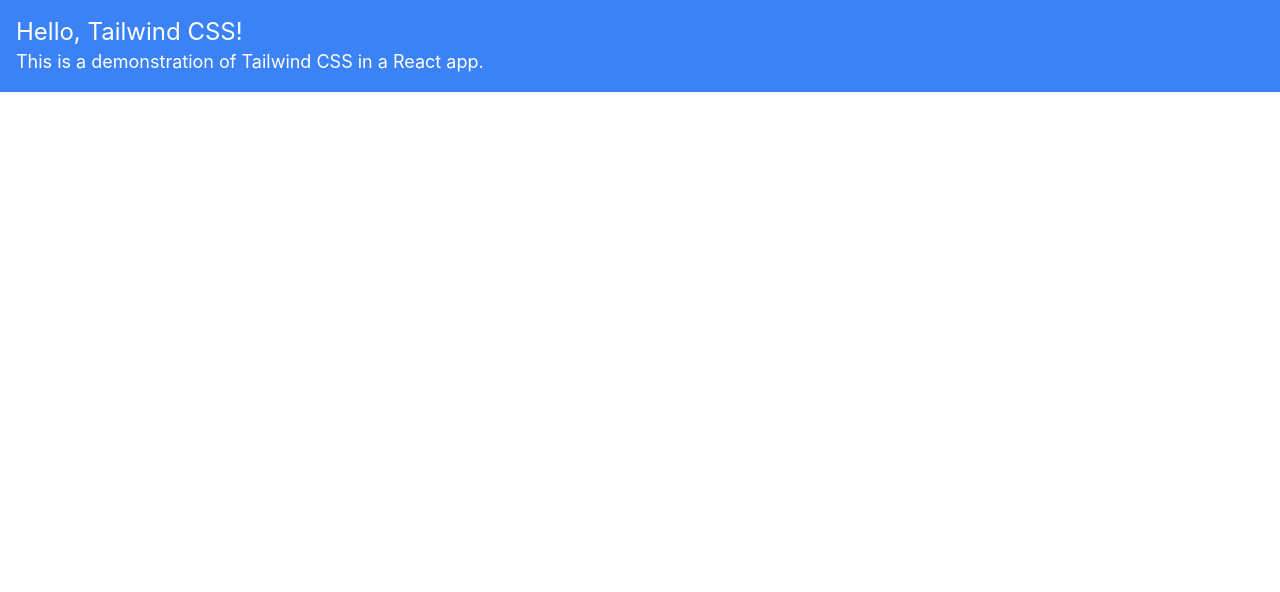
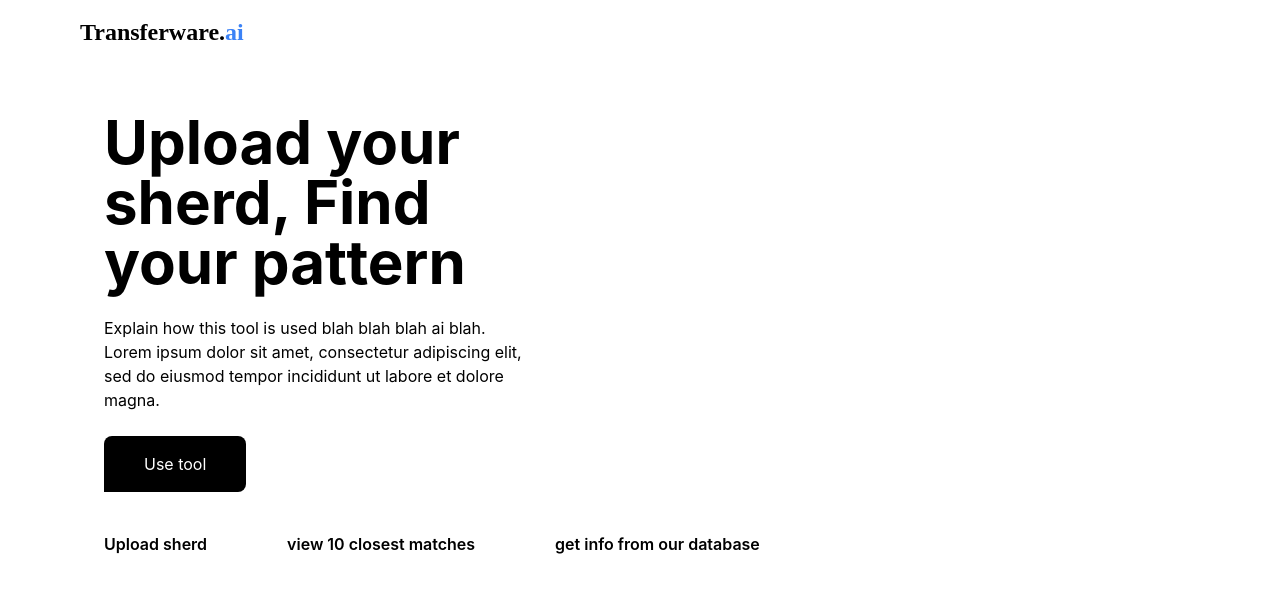
Before and after one commit to andyblarblar/transferware.ai, a React (Create React App) app in the folder static_site/transferware-app/: page / in a window 1280 px wide. Shown: the top 592 px of the page. Built offline with nearby package versions, Linux system fonts and the light colour scheme.

Commit message:
created header

```diff
--- a/static_site/transferware-app/src/pages/landing.js
+++ b/static_site/transferware-app/src/pages/landing.js
@@ -1,13 +1,36 @@
 import React from "react";
 
 function Landing() {
-    return(
-                <div className="bg-blue-500 text-white p-4">
-          <h1 className="text-2xl">Hello, Tailwind CSS!</h1>
-          <p className="text-lg">
-            This is a demonstration of Tailwind CSS in a React app.
-          </p>
+    return (
+      <div>
+        <div className="py-4 px-20">
+          <h1 className="text-2xl font-merriweather font-semibold">
+            Transferware.<span className="text-blue-500">ai</span>
+          </h1>
         </div>
+        <div className="flex-row p-6">
+          <div className="flex-col sm:px-20">
+            <div className="lg:w-2/5">
+              <h1 className="font-bold text-6xl my-6">
+                Upload your sherd, Find your pattern
+              </h1>
+              <p className="my-6">
+                Explain how this tool is used blah blah blah ai blah. Lorem
+                ipsum dolor sit amet, consectetur adipiscing elit, sed do
+                eiusmod tempor incididunt ut labore et dolore magna.
+              </p>
+              <button className="bg-black text-white p-4 px-10 rounded-lg rounded-bl-none">
+                Use tool
+              </button>
+            </div>
+            <div className="flex-row space-x-20 my-10 font-semibold">
+              <span>Upload sherd</span>
+              <span>view 10 closest matches</span>
+              <span>get info from our database</span>
+            </div>
+          </div>
+        </div>
+      </div>
     );
 }
 export default Landing;
--- a/static_site/transferware-app/tailwind.config.js
+++ b/static_site/transferware-app/tailwind.config.js
@@ -4,7 +4,11 @@ module.exports = {
   purge: ["./src/**/*.{js,jsx,ts,tsx}", "./public/index.html"],
   darkMode: false, // or 'media' or 'class'
   theme: {
-    extend: {},
+    extend: {
+      fontFamily: {
+        merriweather: ["Merriweather", "serif"],
+      },
+    },
   },
   variants: {
     extend: {},
```
